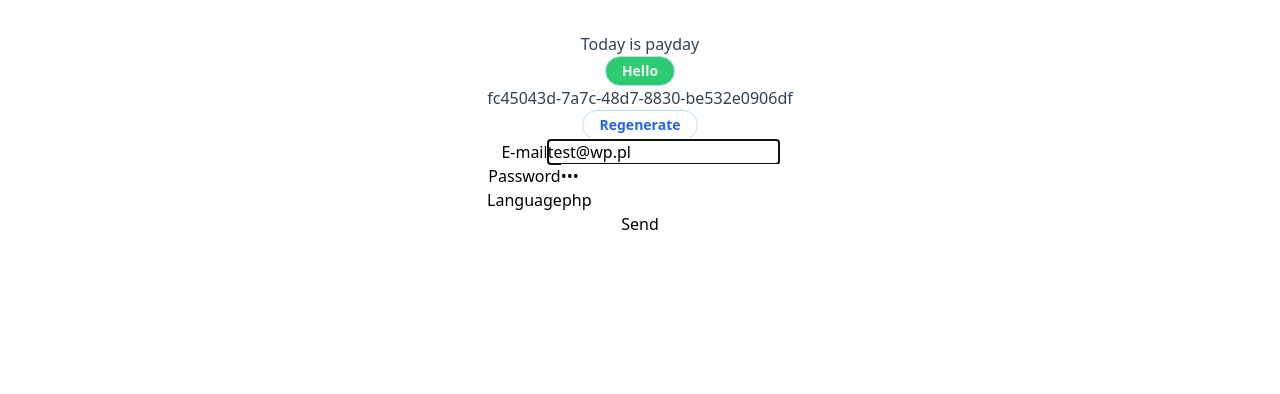
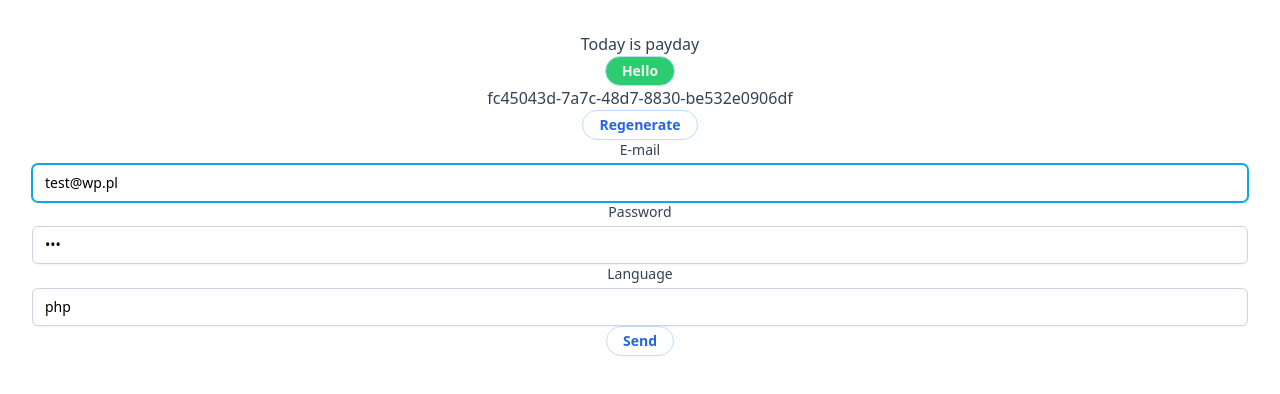
Before and after one commit to patrykomiotek/ocdapp, a React (Vite) app: page / in a window 1280 px wide. Shown: the top 394 px of the page. Built offline with nearby package versions, Linux system fonts and the light colour scheme.

Commit message:
feat: Input component with forwardRef

```diff
--- a/src/components/LoginFormRefs/LoginFormRefs.tsx
+++ b/src/components/LoginFormRefs/LoginFormRefs.tsx
@@ -1,3 +1,5 @@
+import { Button } from "@ui/atoms";
+import { Input } from "@ui/molecules/Input/Input";
 import { FormEventHandler, useRef, useEffect } from "react";
 
 interface FormState {
@@ -50,34 +52,31 @@ export const LoginFormRefs = () => {
     <div>
       <form onSubmit={handleSubmit}>
         <div>
-          <label htmlFor="email">E-mail</label>
-          <input
-            id="email"
+          <Input
+            ref={emailFieldRef}
+            label="E-mail"
             type="email"
             defaultValue={defaultValues.email}
-            ref={emailFieldRef}
           />
         </div>
         <div>
-          <label htmlFor="password">Password</label>
-          <input
-            id="password"
+          <Input
+            ref={passwordFieldRef}
+            label="Password"
             type="password"
             defaultValue={defaultValues.password}
-            ref={passwordFieldRef}
           />
         </div>
         <div>
-          <label htmlFor="language">Language</label>
-          <input
-            id="language"
+          <Input
+            ref={languageFieldRef}
+            label="Language"
             type="text"
             defaultValue={defaultValues.language}
-            ref={languageFieldRef}
           />
         </div>
         <div>
-          <button type="submit">Send</button>
+          <Button label="Send" />
         </div>
       </form>
     </div>
--- a/src/ui/molecules/Input/Input.tsx
+++ b/src/ui/molecules/Input/Input.tsx
@@ -1,6 +1,7 @@
-import { ChangeEventHandler, ComponentProps, useId } from "react";
+import { ChangeEventHandler, ComponentProps, ComponentPropsWithRef, Ref, forwardRef, useId } from "react";
 
-type Props = ComponentProps<'input'> & {
+type Props = ComponentPropsWithRef<'input'> & {
+// type Props = ComponentProps<'input'> & {
   // id: string;
   // value: string | undefined;
   // type: 'email' | 'password' | 'text';
@@ -9,7 +10,12 @@ type Props = ComponentProps<'input'> & {
   // onChange: ChangeEventHandler<HTMLInputElement>
 }
 
-export const Input = ({ value, type, label, onChange}: Props) => {
+// forwardRef
+
+export const Input = forwardRef((
+  { value, type, label, onChange, ...rest }: Props,
+  ref: Ref<HTMLInputElement>
+) => {
   const id = useId();
   return (
     <>
@@ -18,6 +24,7 @@ export const Input = ({ value, type, label, onChange}: Props) => {
       </label>
       <input
         id={id}
+        ref={ref}
         type={type}
         value={value}
         onChange={onChange}
@@ -26,7 +33,8 @@ export const Input = ({ value, type, label, onChange}: Props) => {
         disabled:bg-slate-50 disabled:text-slate-500 disabled:border-slate-200 disabled:shadow-none
         invalid:border-pink-500 invalid:text-pink-600
         focus:invalid:border-pink-500 focus:invalid:ring-pink-500"
+        {...rest}
       />
     </>
   );
-}
+});
```
